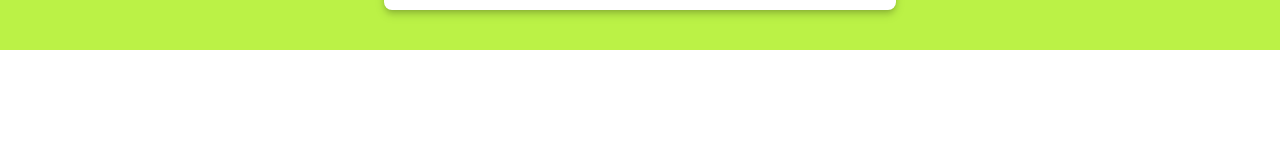
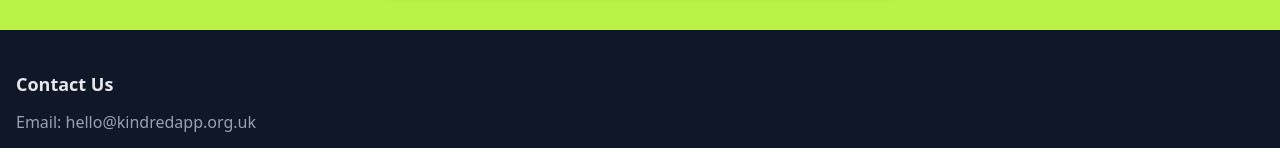
Before and after one commit to elenipage/kindred-landing-page, a React (Vite) app: page / in a window 1280 px wide. Shown: the part 2630-2778 px from the top of the page. Before the commit the page ends 2680 px from the top, so only its background shows below. Built offline with nearby package versions, Linux system fonts and the light colour scheme.

Commit message:
Add footer and amend formatting errors

```diff
--- a/index.html
+++ b/index.html
@@ -7,7 +7,7 @@
     <meta name="viewport" content="width=device-width, initial-scale=1.0"/>
     <title>Kindred</title>
   </head>
-  <body>
+  <body style="background-color: rgb(17 24 39)">
     <div id="root"></div>
     <script type="module" src="/src/main.jsx"></script>
   </body>
--- a/package.json
+++ b/package.json
@@ -14,6 +14,7 @@
     "framer-motion": "^12.23.12",
     "react": "^19.1.0",
     "react-dom": "^19.1.0",
+    "react-icons": "^5.5.0",
     "react-scroll": "^1.9.3"
   },
   "devDependencies": {
--- a/src/App.jsx
+++ b/src/App.jsx
@@ -1,3 +1,4 @@
+import Footer from './components/Footer'
 import Hero from './components/Hero'
 import OurMission from './components/OurMission'
 import RegisterInterest from './components/RegisterInterest'
@@ -11,6 +12,7 @@ function App() {
       <WhatItDoes/>
       <OurMission/>
       <RegisterInterest/>
+      <Footer/>
     </>
   )
 }
--- /dev/null
+++ b/src/components/Footer.jsx
@@ -0,0 +1,19 @@
+import { FaFacebookF, FaTwitter, FaInstagram, FaLinkedinIn } from "react-icons/fa";
+
+export default function Footer() {
+  return (
+    <footer className="bg-gray-900 text-gray-200 py-10">
+      <div className="max-w-7xl mx-auto px-4 grid md:grid-cols-3 gap-8">
+
+        {/* Contact Info */}
+        <div>
+          <h4 className="text-lg font-semibold mb-3">Contact Us</h4>
+          <p className="text-gray-400 mb-3">Email: hello@kindredapp.org.uk</p>
+          <p className="flex justify-start items-center text-gray-400">Socials:
+          <a href="#" className="mx-3 hover:text-white"><FaLinkedinIn /></a>
+          </p>
+        </div>
+      </div>
+    </footer>
+  );
+}
--- a/src/components/Hero.jsx
+++ b/src/components/Hero.jsx
@@ -2,7 +2,7 @@ import { Link } from "react-scroll";
 
 export default function Hero() {
   return (
-    <section className="bg-[#BBF246] flex flex-wrap justify-center items-start mb-10">
+    <section className="bg-[#BBF246] flex flex-wrap justify-center items-start">
       <section className="w-[90%] xl:w-105 pt-15 lg:pt-25 px-10">
         <h1 className="text-7xl lg:text-8xl font-bold mb-2 text-[#1D2023]">
           Kindred
--- a/src/components/OurMission.jsx
+++ b/src/components/OurMission.jsx
@@ -2,8 +2,8 @@ import { motion } from "framer-motion";
 
 export default function OurMission() {
   return (
-    <section className="py-10 my-10 bg-white mx-[5%] lg:mx-[13%] border-t-2 border-gray-200">
-      <div className="max-w-7xl mx-auto grid md:grid-cols-2 gap-12 items-center px-4">
+    <section className="py-10 py-10 bg-white px-[5%] lg:px-[13%]">
+      <div className="max-w-7xl mx-auto grid md:grid-cols-2 gap-12 items-center">
         <div>
           <h2 className="text-4xl font-bold mb-6">
             Why we’re building Kindred
--- a/src/components/WhatItDoes.jsx
+++ b/src/components/WhatItDoes.jsx
@@ -1,7 +1,7 @@
 export default function WhatItDoes () {
 
 return (
-<section className="bg-white px-6 sm:px-8">
+<section className="bg-white px-6 sm:px-8 pt-10 pb-15 border-b-2 border-gray-200">
   <div className="max-w-5xl mx-auto text-center">
     <h2 className="text-4xl font-bold mb-10 text-gray-900 text-start">How it works</h2>
 
--- a/src/main.jsx
+++ b/src/main.jsx
@@ -6,6 +6,6 @@ import App from './App.jsx'
 
 createRoot(document.getElementById('root')).render(
   <StrictMode>
-    <App />
+    <App/>
   </StrictMode>,
 )
```
Also changed, not shown: 1 other file (tests, documents, lock files or other folders).
